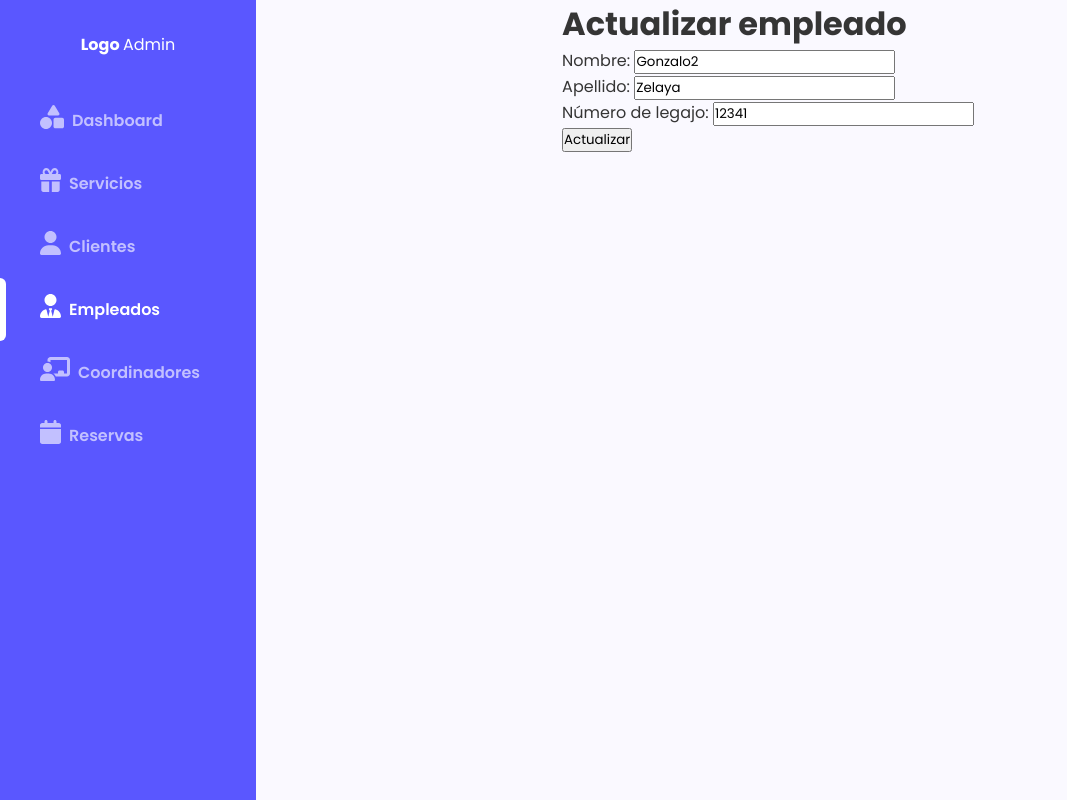
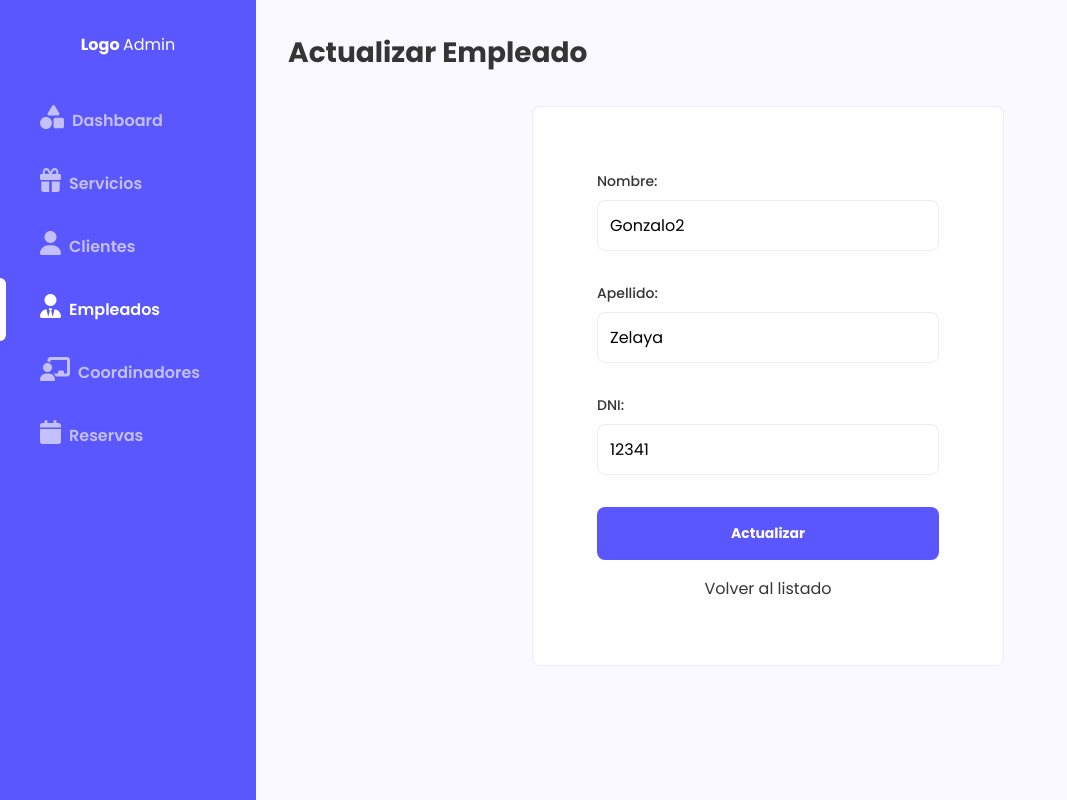
Before and after one commit to robertomiranda94/WebApp-Alkemy, a Django app: page /empleados/actualizar/1 in a window 1280 px wide. Shown: the whole page, without its empty margins (0-1067 px from the left). Run offline with Django 4.2, Linux system fonts and the light colour scheme; data comes from the database, SQL or seed files in the repository.

Commit message:
aplicar estilo css al formulario de actualizacion de registros de empleados

```diff
--- a/servicios/templates/empleados/actualizar.html
+++ b/servicios/templates/empleados/actualizar.html
@@ -5,26 +5,32 @@
 
 
 {% block contenido_principal %}
-<div class="container">
-      <h1 class="text-center fw-bold mb-3">Actualizar empleado</h1>
-      <div class="d-flex justify-content-center">
+<div class="contenido">
+  <h1 class="titulo">Actualizar Empleado</h1>
+</div>
+      <div class="d-flex justify-content-center p-5 bg-warning bg-opacity-75 rounded-5">
+        <form method="post" class="formulario">
+            {% csrf_token %}
 
-        <form method="post" action="{% url 'actualizar_empleado' empleado.id %}">
-          {% csrf_token %}
-          <div class="mb-3">
-            <label for="nombre" class="form-label">Nombre:</label>
-            <input type="text" class="form-control border border-dark border border-1" name="nombre" value="{{ empleado.nombre }}">
-          </div>
-          <div class="mb-3">
-            <label for="apellido" class="form-label">Apellido:</label>
-            <input type="text" class="form-control border border-dark border border-1" name="apellido" value="{{ empleado.apellido }}">
-          </div>
-          <div class="mb-3">
-            <label for="numero_legajo" class="form-label">Número de legajo:</label>
-            <input type="text" class="form-control border border-dark border border-1" name="numero_legajo" value="{{ empleado.numero_legajo }}">
-          </div>
-          <button type="submit" class="btn btn-primary">Actualizar</button>
-        </form>
-      </div>
-</div>
+            <div class="contenedor-campos">
+              <div class="campo-formulario">
+              <label class="fw-semibold">Nombre:</label>
+              <input type="text" name="nombre" maxlength="20" class="mb-3 form-control" value="{{empleado.nombre}}">
+              </div>
+              <div class="campo-formulario">
+              <label class="fw-semibold">Apellido:</label>
+              <input type="text" name="apellido" maxlength="20" class="mb-3 form-control" value="{{empleado.apellido}}">
+              </div>
+              <div class="campo-formulario">
+              <label class="fw-semibold">DNI:</label>
+              <input type="number" maxlength="10" name="numero_documento" class="mb-3 form-control" value="{{empleado.numero_legajo}}">
+              </div>
+              <input type="submit" class="boton" value="Actualizar">
+              <a href="{% url 'listar_empleados' %}" class="volver-link">
+                Volver al listado
+              </a>
+            </div>
+
+          </form>
+    </div>
 {% endblock %}
```
